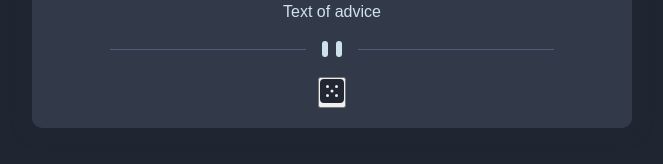
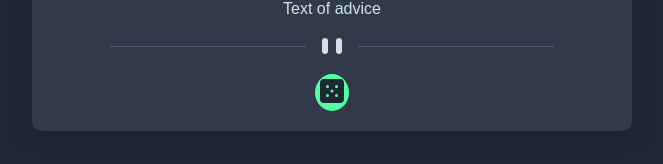
Before and after one commit to ivanm994/generate-advice, a React (Create React App) app: page / in a window 1280 px wide. Shown: the part 364-528 px from the top of the page, without its empty margins (308-971 px from the left). Built offline with nearby package versions, Linux system fonts and the light colour scheme.

Commit message:
Style button

```diff
--- a/src/components/card.css
+++ b/src/components/card.css
@@ -42,3 +42,17 @@
   flex-direction: column;
   align-items: center;
 }
+
+button {
+  background-color: var(--accent);
+  padding: 5px;
+  border-radius: 50%;
+  border: none;
+  outline: none;
+  cursor: pointer;
+  transition: var(--transition);
+}
+
+button:hover {
+  box-shadow: 0px 0px 15px 5px var(--accent);
+}
```
